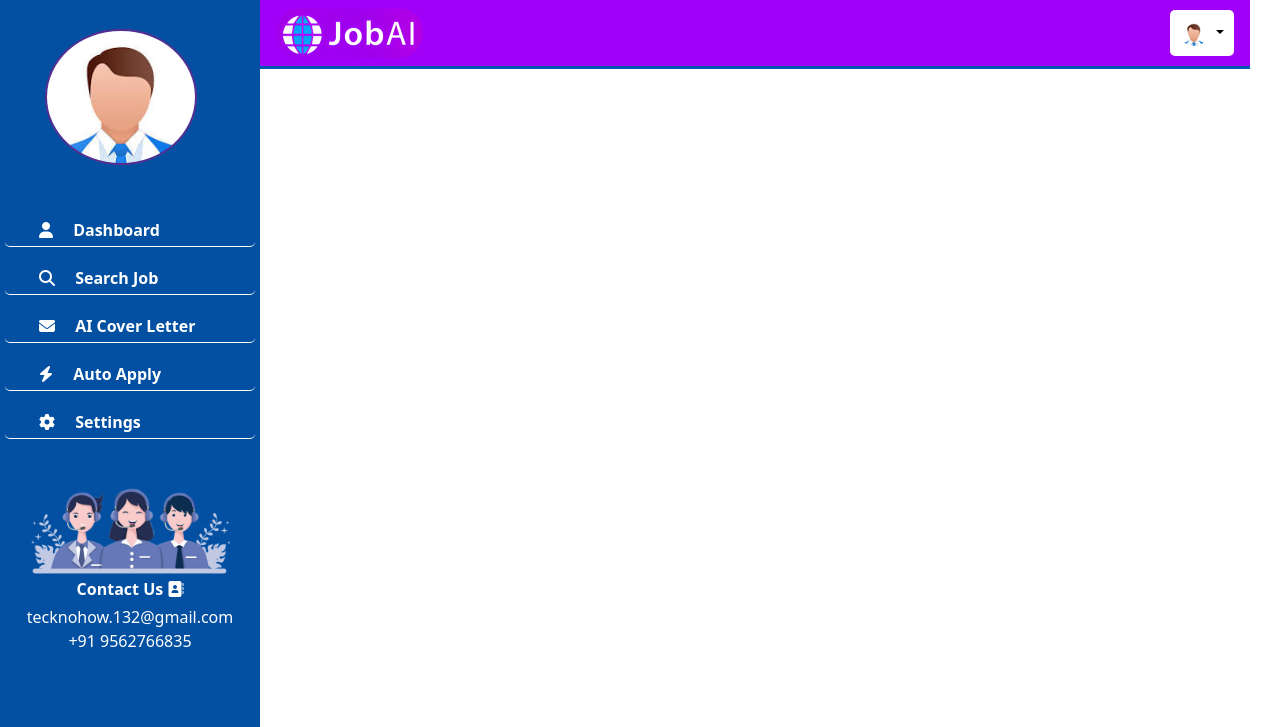
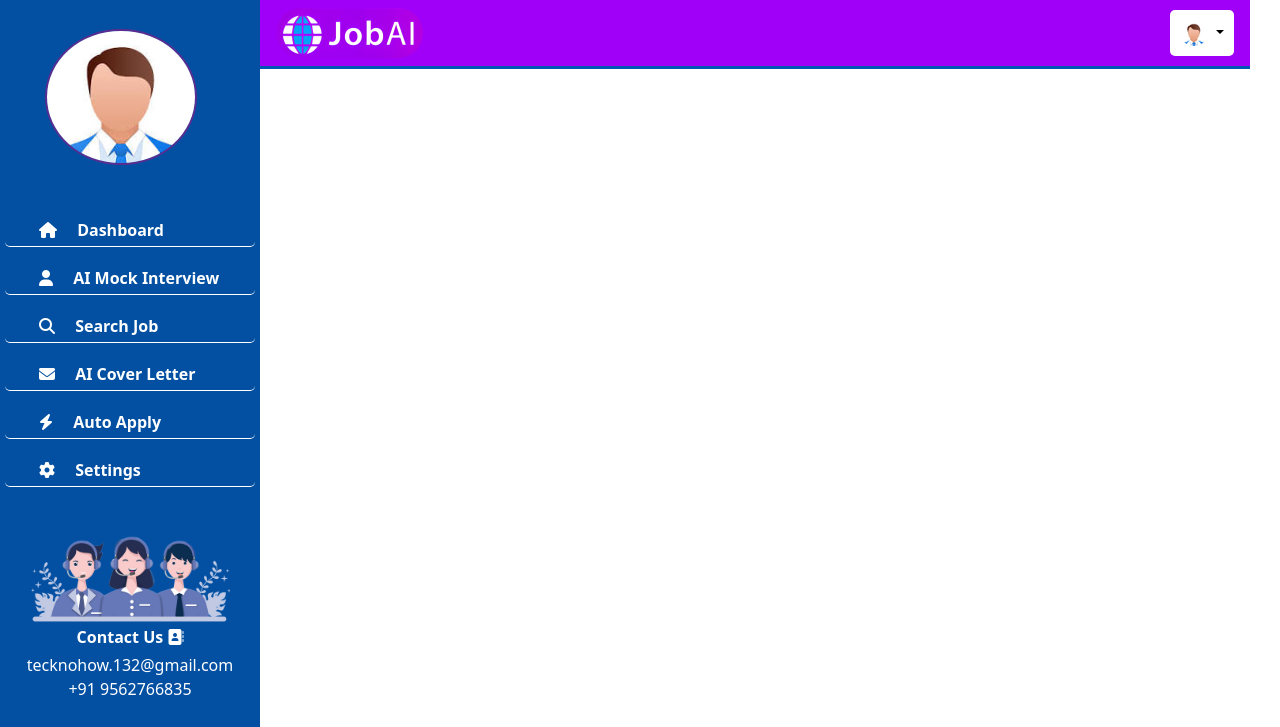
Before and after one commit to Saintgits-MCA/JobAi, a Django app: page /base/ in a window 1280 px wide. Shown: the top 727 px of the page. Run offline with Django 5.2, Linux system fonts and the light colour scheme; parts of the project's set-up code (start-up, migrations or seed data) failed here and were passed over; some libraries are stand-ins or nearby versions.

Commit message:
97th commit

```diff
--- a/JobAi/JobAi_App/templates/base.html
+++ b/JobAi/JobAi_App/templates/base.html
@@ -22,14 +22,14 @@
         <ul class="mt-5">
             <div class="box" onclick="select(this)">
                 <a href="{%url 'jobseeker_dashboard'%}" class="nav-link fw-bold">
-                    <li><i class="fa-solid fa-user"></i> &emsp;Dashboard</li>
+                    <li><i class="fa-solid fa-home"></i> &emsp;Dashboard</li>
                 </a>
             </div>
-            <!-- <div class="box" onclick="select(this)">
-                <a href="{%url 'home'%}" class="nav-link fw-bold">
-                    <li><i class="fa-solid fa-user"></i> &emsp;Profile Setup</li>
+            <div class="box" onclick="select(this)">
+                <a href="{%url 'mock-interview'%}" class="nav-link fw-bold">
+                    <li><i class="fa-solid fa-user"></i> &emsp;AI Mock Interview</li>
                 </a>
-            </div> -->
+            </div>
             <div class="box" onclick="select(this)">
                 <a href="{%url 'search-job' %}" class="nav-link fw-bold">
                     <li><i class="fa-solid fa-search"></i> &emsp;Search Job</li>
```
